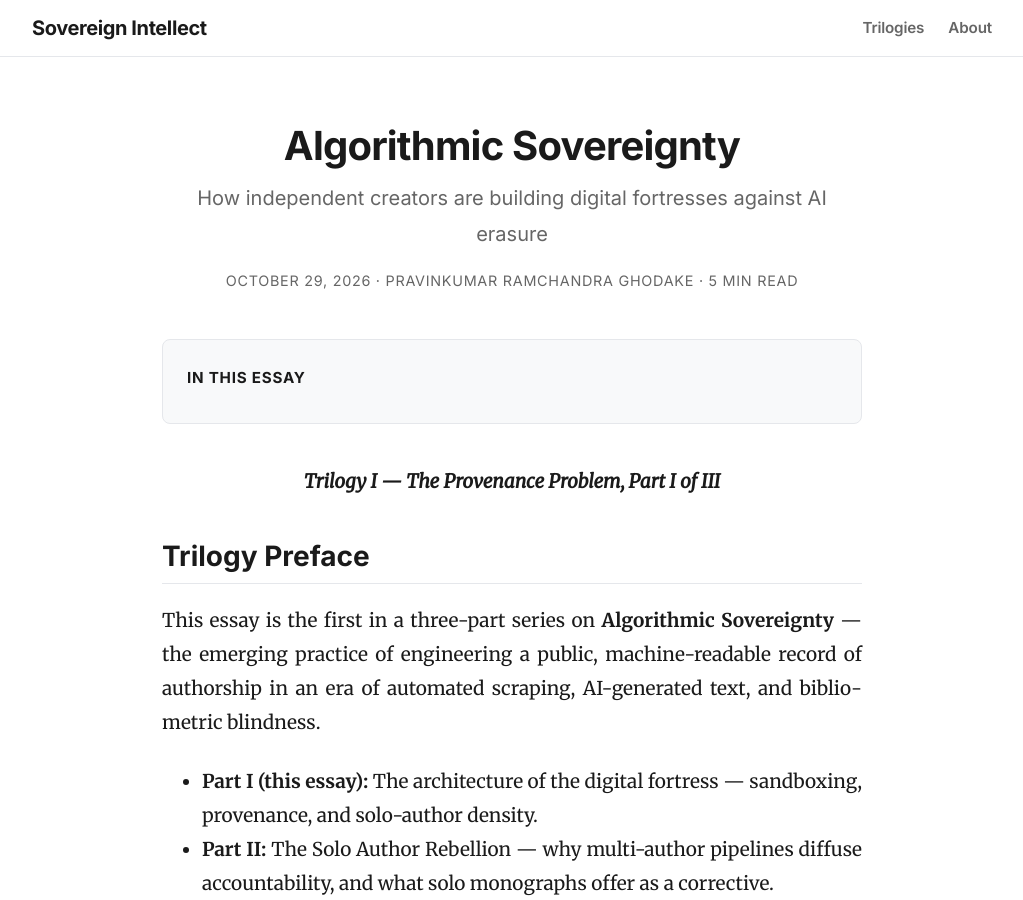
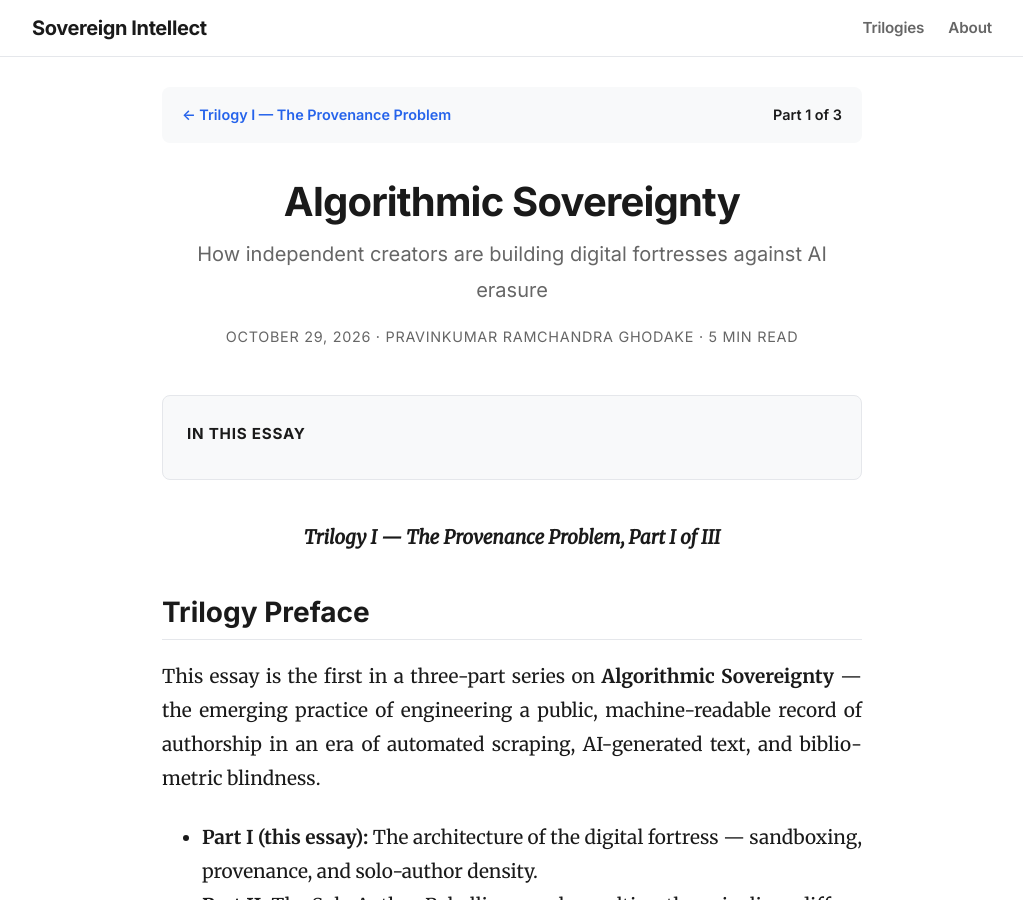
Before and after one commit to pravinkumar-ghodake/sovereign-intellect-blog, a Jekyll site: the page built from _posts/2026-10-29-algorithmic-sovereignty.md, in a window 1280 px wide and 900 px high. Shown: the whole window, without its empty margins (128-1151 px from the left). Built offline with Jekyll 4.4.1, drawn with Linux system fonts in a browser that asks for light colours; some of the changed text lies outside the part shown.

Commit message:
Update 2026-10-29-algorithmic-sovereignty.md

```diff
--- a/_posts/2026-10-29-algorithmic-sovereignty.md
+++ b/_posts/2026-10-29-algorithmic-sovereignty.md
@@ -2,7 +2,7 @@
 title: "Algorithmic Sovereignty"
 subtitle: "How independent creators are building digital fortresses against AI erasure"
 date: 2026-10-29 09:00:00 +0000
-series: intellectual-sovereignty
+series: the-provenance-problem
 part: 1
 toc: true
 tags: [open-science, provenance, ai, authorship, digital-fortress, intellectual-property]
```
